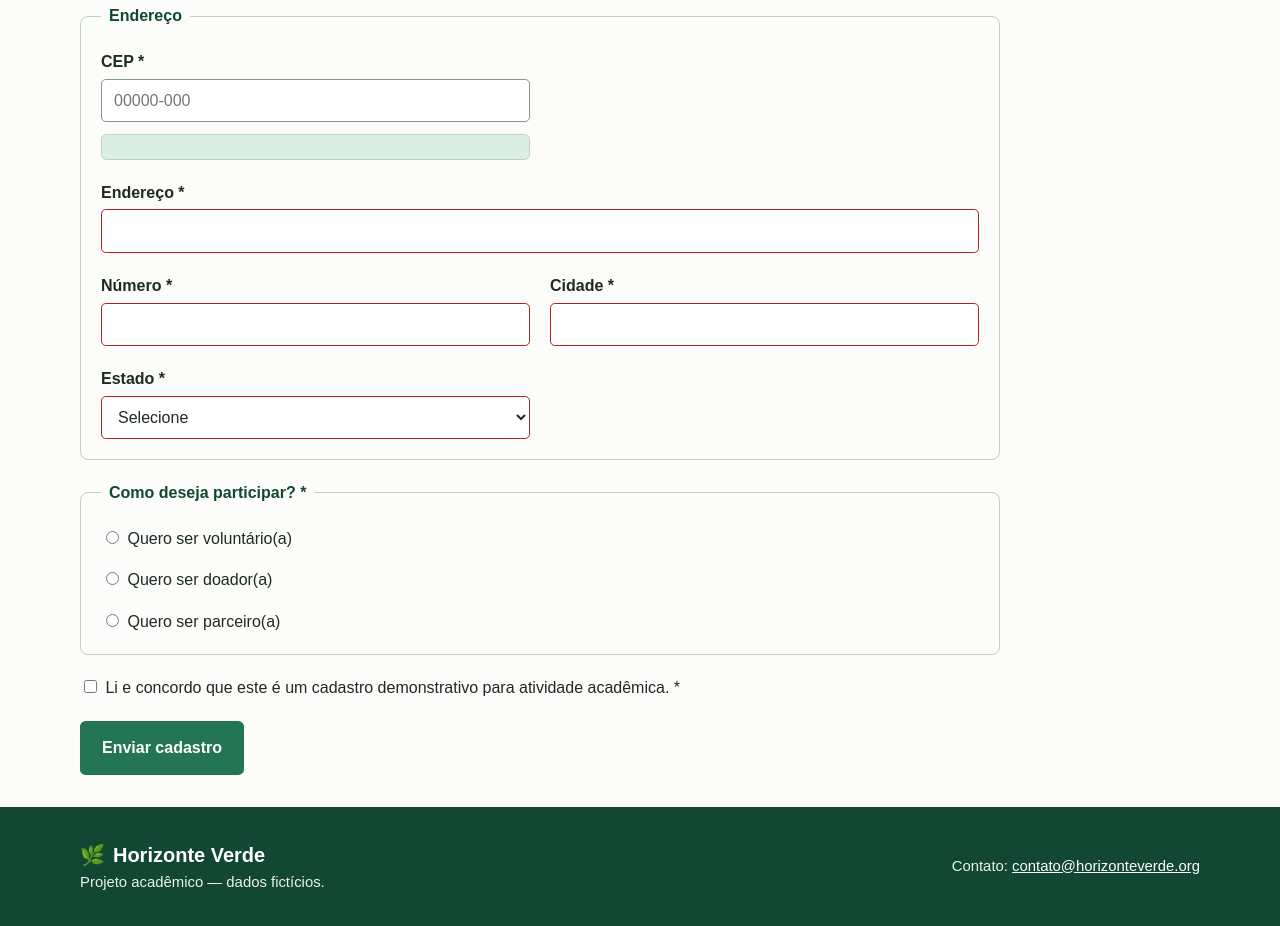
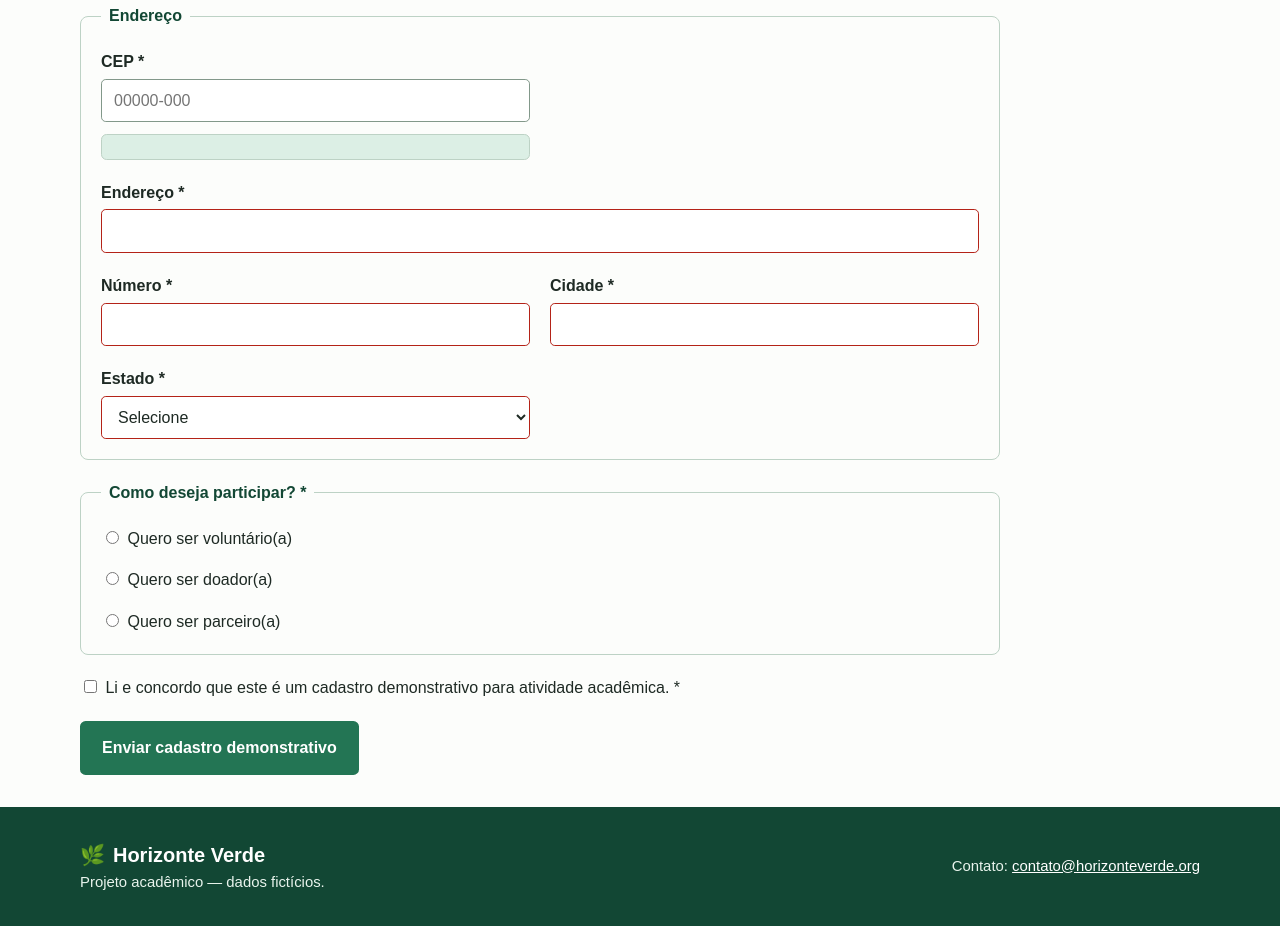
Before and after one commit to jefersonjharlley-rgb/instituto-horizonte-verde, a plain HTML site: page cadastro.html in a window 1280 px wide. Shown: the part 957-1883 px from the top of the page. Drawn offline with Linux system fonts and the light colour scheme.

Commit message:
feat: melhora texto do formulario

```diff
--- a/cadastro.html
+++ b/cadastro.html
@@ -215,7 +215,7 @@
                         acadêmica. <span aria-hidden="true">*</span>
                     </label>
                 </div>
-                <button class="botao" type="submit">Enviar cadastro</button>
+                <button class="botao" type="submit">Enviar cadastro demonstrativo</button>
                 <p id="mensagem-formulario" class="mensagem-formulario" role="status" aria-live="polite"></p>
             </form>
         </section>
```
